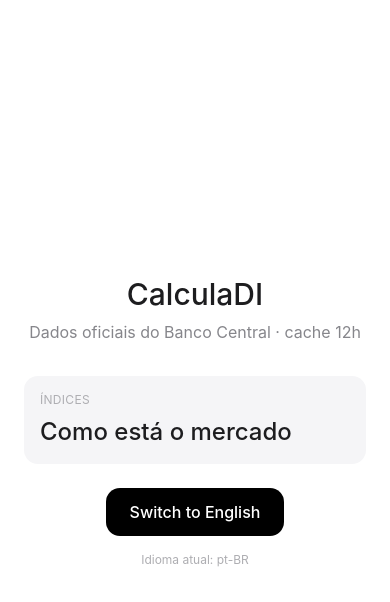
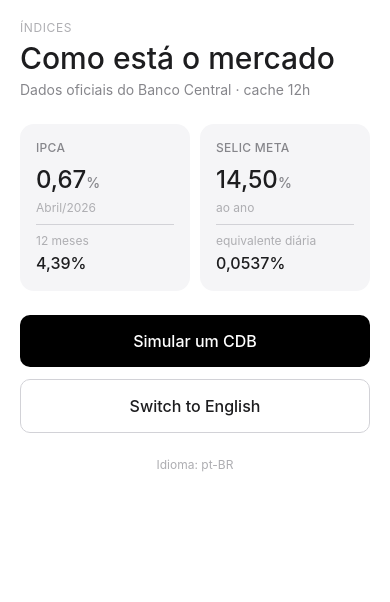
Before and after one commit to matheus-vmattos/calcula-di-frontend, a React Native app: screen / in a window 390 px wide. Shown: the top 602 px of the page. Built offline with nearby package versions, Linux system fonts and the light colour scheme; what expo-localization would draw is missing.

Commit message:
feat(components): add Screen, Card, Button base components with i18n integration

```diff
--- a/App.tsx
+++ b/App.tsx
@@ -2,8 +2,11 @@ import './global.css';
 import './src/i18n';
 
 import { StatusBar } from 'expo-status-bar';
-import { Text, View } from 'react-native';
+import { Text, View, ScrollView } from 'react-native';
+import { SafeAreaProvider } from 'react-native-safe-area-context';
 import { useTranslation } from 'react-i18next';
+
+import { Screen, Card, Button } from './src/components';
 
 export default function App() {
   const { t, i18n } = useTranslation();
@@ -14,37 +17,77 @@ export default function App() {
   };
 
   return (
-    <View className="flex-1 items-center justify-center bg-background px-6">
-      <Text className="text-3xl font-medium text-text-primary">
-        {t('common.appName')}
+    <SafeAreaProvider>
+      <Screen>
+        <ScrollView showsVerticalScrollIndicator={false} contentContainerStyle={{ paddingVertical: 20 }}>
+
+          <Text className="text-xs text-text-tertiary uppercase tracking-wider">
+            {t('navigation.indices')}
           </Text>
-      <Text className="mt-2 text-base text-text-secondary text-center">
+          <Text className="mt-1 text-3xl font-medium text-text-primary">
+            {t('indices.title')}
+          </Text>
+          <Text className="mt-1 text-sm text-text-secondary">
             {t('indices.subtitle')}
           </Text>
 
-      <View className="mt-8 w-full max-w-sm bg-surface rounded-lg p-4">
-        <Text className="text-xs text-text-tertiary uppercase tracking-wide">
-          {t('navigation.indices')}
+          <View className="mt-6 flex-row" style={{ gap: 10 }}>
+            <Card className="flex-1">
+              <Text className="text-xs font-medium text-text-secondary tracking-wide">
+                {t('indices.ipca')}
               </Text>
               <Text className="mt-2 text-2xl font-medium text-text-primary">
-          {t('indices.title')}
+                0,67
+                <Text className="text-sm text-text-secondary">%</Text>
               </Text>
+              <Text className="mt-1 text-xs text-text-tertiary">Abril/2026</Text>
+              <View className="mt-2 pt-2 border-t border-border">
+                <Text className="text-xs text-text-tertiary">{t('indices.accumulated12m')}</Text>
+                <Text className="mt-0.5 text-base font-medium text-text-primary">4,39%</Text>
+              </View>
+            </Card>
+
+            <Card className="flex-1">
+              <Text className="text-xs font-medium text-text-secondary tracking-wide">
+                {t('indices.selic')}
+              </Text>
+              <Text className="mt-2 text-2xl font-medium text-text-primary">
+                14,50
+                <Text className="text-sm text-text-secondary">%</Text>
+              </Text>
+              <Text className="mt-1 text-xs text-text-tertiary">{t('indices.yearly')}</Text>
+              <View className="mt-2 pt-2 border-t border-border">
+                <Text className="text-xs text-text-tertiary">{t('indices.dailyEquivalent')}</Text>
+                <Text className="mt-0.5 text-base font-medium text-text-primary">0,0537%</Text>
+              </View>
+            </Card>
           </View>
 
-      <View
-        className="mt-6 px-6 py-3 rounded-lg bg-primary"
-        onTouchEnd={toggleLang}
-      >
-        <Text className="text-primary-inverse text-base font-medium">
-          {i18n.language === 'pt-BR' ? 'Switch to English' : 'Mudar pra Português'}
-        </Text>
+          <View className="mt-6">
+            <Button
+              label={t('indices.simulateCdb')}
+              onPress={() => console.log('Calculadora!')}
+              variant="primary"
+              fullWidth
+            />
           </View>
 
-      <Text className="mt-4 text-xs text-text-tertiary">
-        Idioma atual: {i18n.language}
+          <View className="mt-3">
+            <Button
+              label={i18n.language === 'pt-BR' ? 'Switch to English' : 'Mudar pra Português'}
+              onPress={toggleLang}
+              variant="secondary"
+              fullWidth
+            />
+          </View>
+
+          <Text className="mt-6 text-xs text-text-tertiary text-center">
+            Idioma: {i18n.language}
           </Text>
 
+        </ScrollView>
         <StatusBar style="auto" />
-    </View>
+      </Screen>
+    </SafeAreaProvider>
   );
 }
--- /dev/null
+++ b/src/components/Button.tsx
@@ -0,0 +1,55 @@
+import { Pressable, Text, View } from 'react-native';
+import type { ReactNode } from 'react';
+
+interface ButtonProps {
+  /** Texto do botão. */
+  label: string;
+  /** Função chamada ao tocar. */
+  onPress: () => void;
+  /** 'primary' = preto sólido, 'secondary' = transparente com borda */
+  variant?: 'primary' | 'secondary';
+  /** Conteúdo opcional à esquerda do label (ícone, emoji, etc) */
+  leadingSlot?: ReactNode;
+  /** Se true, ocupa toda a largura disponível. */
+  fullWidth?: boolean;
+  /** Desabilita o toque e reduz a opacidade. */
+  disabled?: boolean;
+}
+
+/**
+ * Botão padrão do CalculaDI no estilo Apple-clean.
+ *
+ * - Pressable nativo (feedback de toque automático)
+ * - Variantes mantêm consistência visual em todo o app
+ * - Selecionado/disabled via prop, sem mexer em estilo manualmente
+ */
+export function Button({
+  label,
+  onPress,
+  variant = 'primary',
+  leadingSlot,
+  fullWidth = false,
+  disabled = false,
+}: ButtonProps) {
+  const base = 'py-3.5 px-5 rounded-md flex-row items-center justify-center';
+  const widthClass = fullWidth ? 'w-full' : '';
+  const variantBg =
+    variant === 'primary'
+      ? 'bg-primary'
+      : 'bg-transparent border border-border';
+  const labelColor =
+    variant === 'primary' ? 'text-primary-inverse' : 'text-text-primary';
+  const opacity = disabled ? 'opacity-40' : '';
+
+  return (
+    <Pressable
+      onPress={disabled ? undefined : onPress}
+      className={`${base} ${variantBg} ${widthClass} ${opacity}`}
+      accessibilityRole="button"
+      accessibilityState={{ disabled }}
+    >
+      {leadingSlot ? <View className="mr-2">{leadingSlot}</View> : null}
+      <Text className={`${labelColor} text-base font-medium`}>{label}</Text>
+    </Pressable>
+  );
+}
--- /dev/null
+++ b/src/components/Card.tsx
@@ -0,0 +1,27 @@
+import { View } from 'react-native';
+import type { ReactNode } from 'react';
+
+interface CardProps {
+  children: ReactNode;
+  /**
+   * Variante visual:
+   *  - 'default': fundo cinza claro (surface), texto escuro
+   *  - 'highlight': fundo preto (primary), texto branco — pra resultado em destaque
+   */
+  variant?: 'default' | 'highlight';
+  /** Override de classes Tailwind para customizações pontuais. */
+  className?: string;
+}
+
+/**
+ * Card visual padrão do CalculaDI.
+ * Variante 'highlight' é usada para destaque (ex: card de resultado de CDB).
+ */
+export function Card({ children, variant = 'default', className = '' }: CardProps) {
+  const bg = variant === 'highlight' ? 'bg-primary' : 'bg-surface';
+  return (
+    <View className={`${bg} rounded-lg p-4 ${className}`}>
+      {children}
+    </View>
+  );
+}
--- /dev/null
+++ b/src/components/Screen.tsx
@@ -0,0 +1,34 @@
+import { SafeAreaView } from 'react-native-safe-area-context';
+import { View } from 'react-native';
+import type { ReactNode } from 'react';
+
+interface ScreenProps {
+  children: ReactNode;
+  /**
+   * Se true, remove o padding horizontal (usado quando o filho
+   * controla sua própria margem, ex: tela com cards de borda a borda).
+   */
+  noPadding?: boolean;
+}
+
+/**
+ * Wrapper padrão de tela do CalculaDI.
+ *
+ * Cuida de:
+ *   - SafeArea (notch, status bar)
+ *   - Background branco consistente
+ *   - Padding horizontal padrão
+ *
+ * Estrutura: SafeAreaView externo (apenas pra SafeArea) + View interna
+ * que recebe as classes Tailwind. Isso evita o problema do NativeWind
+ * não processar className em SafeAreaView (componente externo).
+ */
+export function Screen({ children, noPadding = false }: ScreenProps) {
+  return (
+    <SafeAreaView style={{ flex: 1, backgroundColor: '#FFFFFF' }} edges={['top', 'left', 'right']}>
+      <View className={`flex-1 bg-background ${noPadding ? '' : 'px-5'}`}>
+        {children}
+      </View>
+    </SafeAreaView>
+  );
+}
--- /dev/null
+++ b/src/components/index.ts
@@ -0,0 +1,3 @@
+export { Button } from './Button';
+export { Card } from './Card';
+export { Screen } from './Screen';
```
Lines whose indentation alone changed are shown as unchanged.
